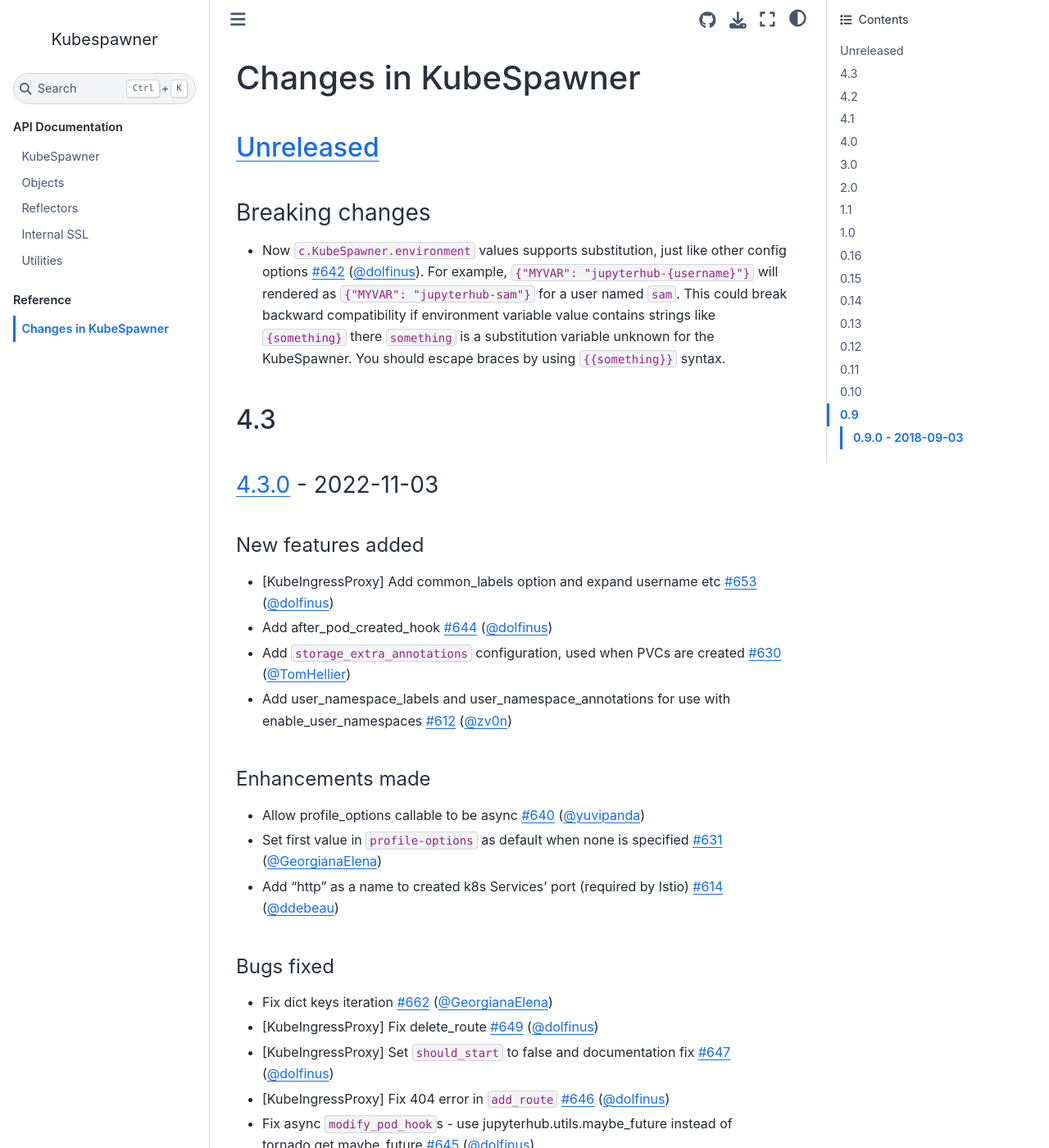
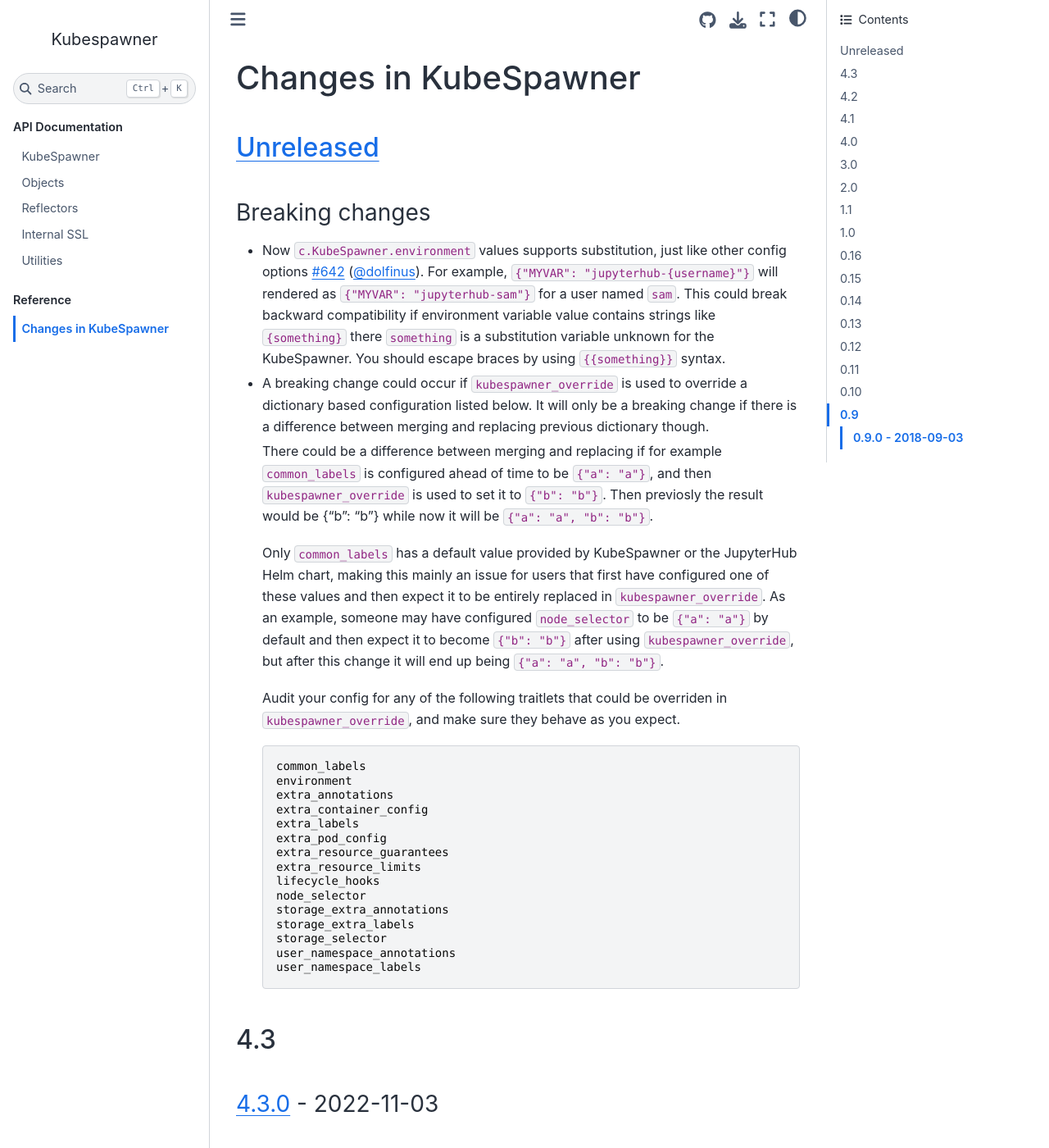
Before and after one commit to jupyterhub/kubespawner, a Sphinx documentation site: the page built from docs/source/changelog.md, in a window 1280 px wide and 1400 px high. Shown: the whole window at 82% size. Built offline with Sphinx 7.4.7 and the Sphinx Book theme 1.1.4, drawn with Linux system fonts in a browser that asks for light colours.

Commit message:
Add CHANGELOG entry

````diff
--- a/docs/source/changelog.md
+++ b/docs/source/changelog.md
@@ -9,6 +9,45 @@
 - Now `c.KubeSpawner.environment` values supports substitution, just like other config options [#642](https://github.com/jupyterhub/kubespawner/pull/642) ([@dolfinus](https://github.com/dolfinus)).
   For example, `{"MYVAR": "jupyterhub-{username}"}` will rendered as `{"MYVAR": "jupyterhub-sam"}` for a user named `sam`.
   This could break backward compatibility if environment variable value contains strings like `{something}` there `something` is a substitution variable unknown for the KubeSpawner. You should escape braces by using `{{something}}` syntax.
+- A breaking change could occur if `kubespawner_override` is used to
+  override a dictionary based configuration listed below. It will only
+  be a breaking change if there is a difference between merging and
+  replacing previous dictionary though.
+
+  There could be a difference between merging and replacing if for
+  example `common_labels` is configured ahead of time to be `{"a": "a"}`,
+  and then `kubespawner_override` is used to set it to `{"b": "b"}`. Then
+  previosly the result would be {"b": "b"} while now it will be `{"a": "a", "b": "b"}`.
+
+  Only `common_labels` has a default value provided by KubeSpawner or the
+  JupyterHub Helm chart, making this mainly an issue for users that
+  first have configured one of these values and then expect it to be
+  entirely replaced in `kubespawner_override`. As an example, someone may
+  have configured `node_selector` to be `{"a": "a"}` by default and then
+  expect it to become `{"b": "b"}` after using `kubespawner_override`, but
+  after this change it will end up being `{"a": "a", "b": "b"}`.
+
+  Audit your config for any of the following traitlets that could be overriden
+  in `kubespawner_override`, and make sure they behave as you expect.
+
+  ```
+  common_labels
+  environment
+  extra_annotations
+  extra_container_config
+  extra_labels
+  extra_pod_config
+  extra_resource_guarantees
+  extra_resource_limits
+  lifecycle_hooks
+  node_selector
+  storage_extra_annotations
+  storage_extra_labels
+  storage_selector
+  user_namespace_annotations
+  user_namespace_labels
+  ```
+
 
 ## 4.3
 
````
